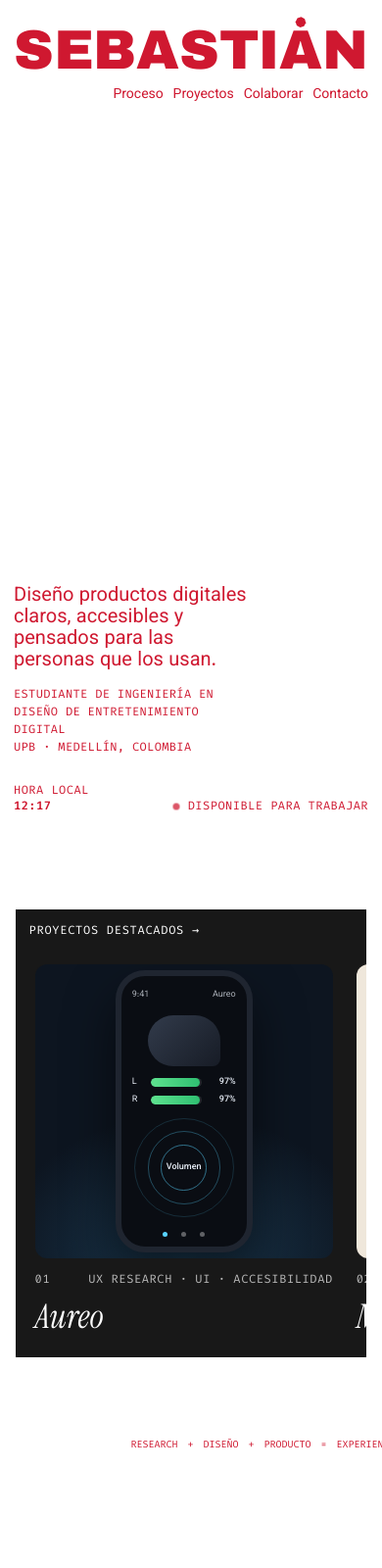
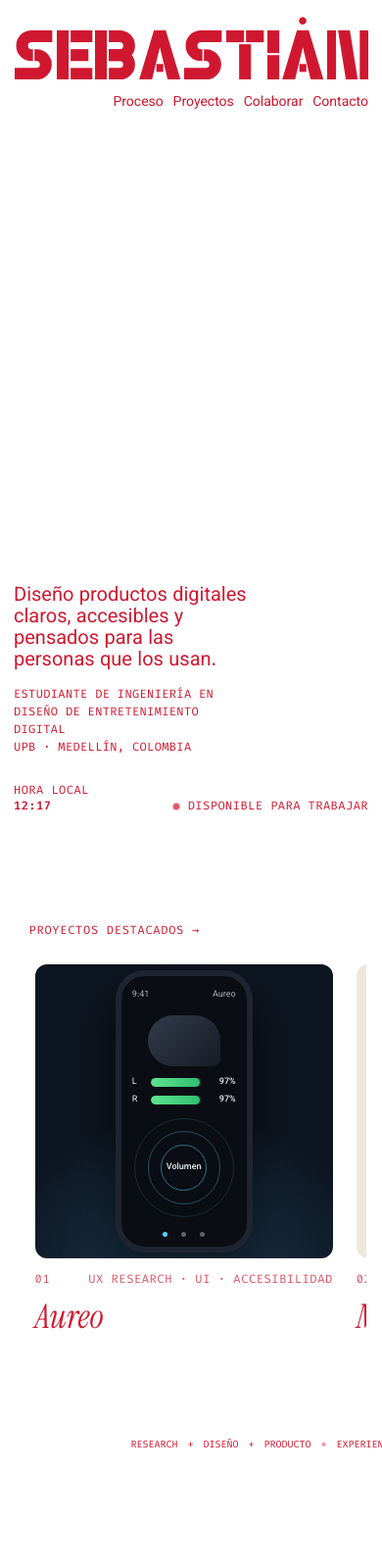
Before and after one commit to JuanGonzalezAr/Portafolio, a plain HTML site: page index.html in a window 390 px wide. Shown: the top 1600 px of the page at 98% size. Drawn offline with nearby package versions, Linux system fonts and the light colour scheme.

Commit message:
Add files via upload

```diff
--- a/index.html
+++ b/index.html
@@ -21,15 +21,15 @@
 <header class="top" id="top">
   <a class="wm wm--hero" href="#top" aria-label="Sebastián, inicio">
     <span class="wm__word" aria-hidden="true">
-      <span class="wm__l"><span>S</span></span>
-      <span class="wm__l"><span>E</span></span>
-      <span class="wm__l"><span>B</span></span>
-      <span class="wm__l"><span>A</span></span>
-      <span class="wm__l"><span>S</span></span>
-      <span class="wm__l"><span>T</span></span>
-      <span class="wm__l"><span>I</span></span>
-      <span class="wm__l wm__l--acc"><span>A</span><svg class="wm__shape" viewBox="-1 -1 2 2" focusable="false"><polygon points="0,-0.94 0.81,0.47 -0.81,0.47"/></svg></span>
-      <span class="wm__l"><span>N</span></span>
+      <span class="wm__l" style="flex:80 1 0"><span><svg class="g" viewBox="0 0 80 100" focusable="false"><g><path class="s" d="M78 12H36A19 19 0 0 0 36 50H39"/><path class="s" d="M42 50H46A19 19 0 0 1 46 88H2"/></g></svg></span></span>
+      <span class="wm__l" style="flex:72 1 0"><span><svg class="g" viewBox="0 0 72 100" focusable="false"><g><rect width="24" height="100"/><rect x="28" width="44" height="24"/><rect x="28" y="38" width="36" height="24"/><rect x="28" y="76" width="44" height="24"/></g></svg></span></span>
+      <span class="wm__l" style="flex:82 1 0"><span><svg class="g" viewBox="0 0 82 100" focusable="false"><g><rect width="24" height="100"/><path class="s" d="M28 12H50A19 19 0 0 1 50 50H28"/><path class="s" d="M28 50H50A19 19 0 0 1 50 88H28"/></g></svg></span></span>
+      <span class="wm__l" style="flex:84 1 0"><span><svg class="g" viewBox="0 0 84 100" focusable="false"><g><path d="M0 100L30 0H54L84 100H58L42 34L26 100Z"/><rect x="35" y="68" width="14" height="16"/></g></svg></span></span>
+      <span class="wm__l" style="flex:80 1 0"><span><svg class="g" viewBox="0 0 80 100" focusable="false"><g><path class="s" d="M78 12H36A19 19 0 0 0 36 50H39"/><path class="s" d="M42 50H46A19 19 0 0 1 46 88H2"/></g></svg></span></span>
+      <span class="wm__l" style="flex:76 1 0"><span><svg class="g" viewBox="0 0 76 100" focusable="false"><g><rect width="36" height="24"/><rect x="40" width="36" height="24"/><rect x="26" y="28" width="24" height="72"/></g></svg></span></span>
+      <span class="wm__l" style="flex:24 1 0"><span><svg class="g" viewBox="0 0 24 100" focusable="false"><g><rect width="24" height="46"/><rect y="50" width="24" height="50"/></g></svg></span></span>
+      <span class="wm__l wm__l--acc" style="flex:84 1 0"><span><svg class="g" viewBox="0 0 84 100" focusable="false"><g><path d="M0 100L30 0H54L84 100H58L42 34L26 100Z"/><rect x="35" y="68" width="14" height="16"/></g></svg></span><svg class="wm__shape" viewBox="-1 -1 2 2" focusable="false"><polygon points="0,-0.94 0.81,0.47 -0.81,0.47"/></svg></span>
+      <span class="wm__l" style="flex:84 1 0"><span><svg class="g" viewBox="0 0 84 100" focusable="false"><g><rect width="18" height="100"/><rect x="66" width="18" height="100"/><path d="M22 0H46L62 100H38Z"/></g></svg></span></span>
     </span>
   </a>
   <div class="bar">
@@ -312,15 +312,15 @@
   </div>
   <div class="wm wm--foot" aria-hidden="true">
     <span class="wm__word">
-      <span class="wm__l"><span>S</span></span>
-      <span class="wm__l"><span>E</span></span>
-      <span class="wm__l"><span>B</span></span>
-      <span class="wm__l"><span>A</span></span>
-      <span class="wm__l"><span>S</span></span>
-      <span class="wm__l"><span>T</span></span>
-      <span class="wm__l"><span>I</span></span>
-      <span class="wm__l wm__l--acc"><span>A</span><svg class="wm__shape" viewBox="-1 -1 2 2" focusable="false"><polygon points="0,-0.94 0.81,0.47 -0.81,0.47"/></svg></span>
-      <span class="wm__l"><span>N</span></span>
+      <span class="wm__l" style="flex:80 1 0"><span><svg class="g" viewBox="0 0 80 100" focusable="false"><g><path class="s" d="M78 12H36A19 19 0 0 0 36 50H39"/><path class="s" d="M42 50H46A19 19 0 0 1 46 88H2"/></g></svg></span></span>
+      <span class="wm__l" style="flex:72 1 0"><span><svg class="g" viewBox="0 0 72 100" focusable="false"><g><rect width="24" height="100"/><rect x="28" width="44" height="24"/><rect x="28" y="38" width="36" height="24"/><rect x="28" y="76" width="44" height="24"/></g></svg></span></span>
+      <span class="wm__l" style="flex:82 1 0"><span><svg class="g" viewBox="0 0 82 100" focusable="false"><g><rect width="24" height="100"/><path class="s" d="M28 12H50A19 19 0 0 1 50 50H28"/><path class="s" d="M28 50H50A19 19 0 0 1 50 88H28"/></g></svg></span></span>
+      <span class="wm__l" style="flex:84 1 0"><span><svg class="g" viewBox="0 0 84 100" focusable="false"><g><path d="M0 100L30 0H54L84 100H58L42 34L26 100Z"/><rect x="35" y="68" width="14" height="16"/></g></svg></span></span>
+      <span class="wm__l" style="flex:80 1 0"><span><svg class="g" viewBox="0 0 80 100" focusable="false"><g><path class="s" d="M78 12H36A19 19 0 0 0 36 50H39"/><path class="s" d="M42 50H46A19 19 0 0 1 46 88H2"/></g></svg></span></span>
+      <span class="wm__l" style="flex:76 1 0"><span><svg class="g" viewBox="0 0 76 100" focusable="false"><g><rect width="36" height="24"/><rect x="40" width="36" height="24"/><rect x="26" y="28" width="24" height="72"/></g></svg></span></span>
+      <span class="wm__l" style="flex:24 1 0"><span><svg class="g" viewBox="0 0 24 100" focusable="false"><g><rect width="24" height="46"/><rect y="50" width="24" height="50"/></g></svg></span></span>
+      <span class="wm__l wm__l--acc" style="flex:84 1 0"><span><svg class="g" viewBox="0 0 84 100" focusable="false"><g><path d="M0 100L30 0H54L84 100H58L42 34L26 100Z"/><rect x="35" y="68" width="14" height="16"/></g></svg></span><svg class="wm__shape" viewBox="-1 -1 2 2" focusable="false"><polygon points="0,-0.94 0.81,0.47 -0.81,0.47"/></svg></span>
+      <span class="wm__l" style="flex:84 1 0"><span><svg class="g" viewBox="0 0 84 100" focusable="false"><g><rect width="18" height="100"/><rect x="66" width="18" height="100"/><path d="M22 0H46L62 100H38Z"/></g></svg></span></span>
     </span>
   </div>
   <p class="foot__legal mono">© 2026 Juan Sebastián González · Medellín, Colombia</p>
--- a/main.js
+++ b/main.js
@@ -32,10 +32,6 @@
   function fitWordmark(el) {
     const word = $('.wm__word', el);
     if (!word) return;
-    word.style.fontSize = '400px';
-    const sum = [...word.children].reduce((a, l) => a + l.offsetWidth, 0);
-    const target = el.offsetWidth;
-    if (sum > 0 && target > 0) word.style.fontSize = (400 * target / sum).toFixed(2) + 'px';
   }
   function fitAll() {
     $$('.wm').forEach(fitWordmark);
@@ -151,7 +147,7 @@
 
   /* ---------- HUD: cambia a blanco cuando está sobre fondos de color ---------- */
   function hudWatch() {
-    $$('.showcase__frame, .col, .tickets, .foot').forEach(e => (e.dataset.bg = 'dark'));
+    $$('.col, .tickets, .foot').forEach(e => (e.dataset.bg = 'dark'));
     const l = $('.hud--l'), r = $('.hud--r');
     if (!l || !r) return;
     let queued = false;
--- a/styles.css
+++ b/styles.css
@@ -39,14 +39,12 @@ em{font-family:var(--serif);font-style:italic;font-weight:400;font-size:1.08em}
 
 /* ---------- Logotipo gigante ---------- */
 .wm{display:block;color:var(--red)}
-.wm__word{
-  display:flex;justify-content:space-between;overflow:hidden;padding-top:.3em;
-  font-family:'Archivo',var(--sans);font-weight:900;font-stretch:125%;font-variation-settings:'wdth' 125;
-  line-height:.74;font-size:14.5vw;white-space:nowrap;
-}
-.wm__l{position:relative;display:block}
+.wm__word{display:flex;gap:.9%;overflow:hidden;padding-top:4.6%;align-items:flex-end}
+.wm__l{position:relative;display:block;min-width:0;width:0}
 .wm__l>span{display:block;will-change:transform}
-.wm__shape{position:absolute;left:50%;top:-.25em;width:.2em;height:.2em;transform:translateX(-50%);overflow:visible}
+.g{display:block;width:100%;height:auto;fill:currentColor;overflow:visible}
+.g path.s{fill:none;stroke:currentColor;stroke-width:24}
+.wm__shape{position:absolute;left:50%;top:-27%;width:20%;height:auto;aspect-ratio:1;transform:translateX(-50%);overflow:visible}
 .wm__shape polygon{fill:currentColor}
 
 /* ---------- Encabezado fijo ---------- */
@@ -82,17 +80,17 @@ em{font-family:var(--serif);font-style:italic;font-weight:400;font-size:1.08em}
 
 /* ---------- Proyectos destacados ---------- */
 .showcase{position:relative;padding:calc(var(--pad)*7) clamp(14px,4vw,60px) clamp(14px,4vw,60px);background:var(--paper)}
-.showcase__frame{position:relative;height:calc(100svh - 150px);min-height:460px;background:var(--ink);overflow:hidden}
-.showcase__label{position:absolute;left:clamp(14px,2vw,28px);top:clamp(14px,2vw,26px);z-index:2;font-size:12px;letter-spacing:.06em;text-transform:uppercase;color:#fff}
+.showcase__frame{position:relative;height:calc(100svh - 150px);min-height:460px;overflow:hidden}
+.showcase__label{position:absolute;left:clamp(14px,2vw,28px);top:clamp(14px,2vw,26px);z-index:2;font-size:12px;letter-spacing:.06em;text-transform:uppercase;color:var(--red)}
 .showcase__track{display:flex;align-items:center;height:100%;gap:clamp(40px,7vw,120px);padding:0 clamp(40px,12vw,200px);width:max-content}
-.slide{flex:none;width:min(42vw,540px);display:flex;flex-direction:column;gap:14px;color:#fff;will-change:filter,opacity}
+.slide{flex:none;width:min(42vw,540px);display:flex;flex-direction:column;gap:14px;color:var(--red);will-change:filter,opacity}
 .slide__stage{position:relative;height:min(50vh,470px);border-radius:12px;overflow:hidden;display:grid;place-items:center;text-align:center}
-.slide__meta{display:flex;justify-content:space-between;gap:12px;font-family:var(--mono);font-size:12px;letter-spacing:.05em;text-transform:uppercase;color:#b9b9b9}
-.slide__title{font-family:var(--serif);font-style:italic;font-weight:400;font-size:clamp(34px,3.4vw,58px);line-height:1;color:#fff}
+.slide__meta{display:flex;justify-content:space-between;gap:12px;font-family:var(--mono);font-size:12px;letter-spacing:.05em;text-transform:uppercase;color:var(--red);opacity:.75}
+.slide__title{font-family:var(--serif);font-style:italic;font-weight:400;font-size:clamp(34px,3.4vw,58px);line-height:1;color:var(--red)}
 .stage--aureo{background:radial-gradient(90% 70% at 50% 100%,#1b3a52 0%,#0d1520 70%)}
 .stage--memoria{background:#EFE7DB;color:var(--red)}
 .stage--taller{background:var(--red);color:#fff}
-.stage--next{background:transparent;border:1.5px dashed rgba(255,255,255,.35);color:rgba(255,255,255,.7)}
+.stage--next{background:transparent;border:1.5px dashed rgba(207,24,48,.45);color:var(--red)}
 .ph__big{font-family:var(--serif);font-style:italic;font-size:clamp(34px,4.2vw,66px);line-height:.98}
 .ph__note{position:absolute;left:0;right:0;bottom:16px;font-size:11px;letter-spacing:.05em;text-transform:uppercase;opacity:.7}
 .ph__medal{width:46px;height:46px;margin-bottom:10px}
@@ -283,7 +281,7 @@ a.pill:hover{background:var(--red);color:#fff}
 .foot__links{display:grid;gap:3px}
 .foot__links a:hover{text-decoration:underline;text-underline-offset:3px}
 .wm--foot{color:#fff}
-.wm--foot .wm__word{padding-top:.3em}
+
 .foot__legal{margin-top:clamp(18px,3vh,32px);font-size:11px;letter-spacing:.05em;text-transform:uppercase;opacity:.85}
 
 /* ==========================================================
```
